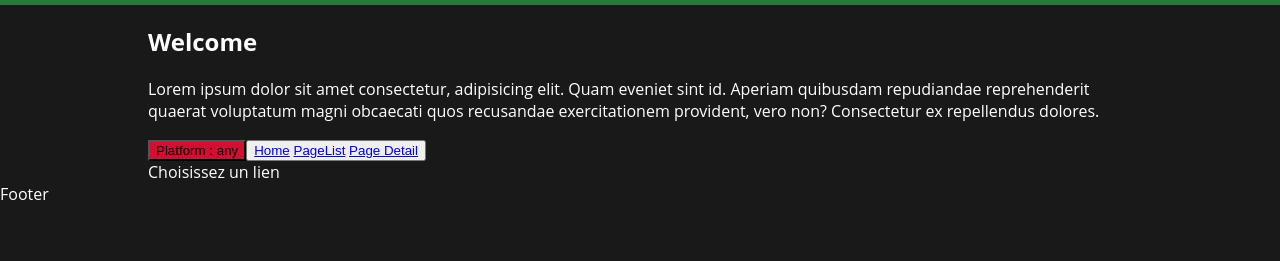
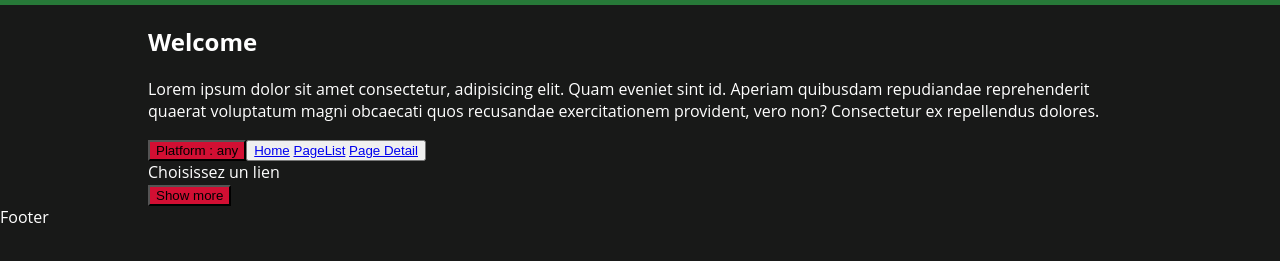
Before and after one commit to nburd01/22.05.03-RAWG-project, a website built with webpack: page index.html in a window 1280 px wide. Shown: the part 115-376 px from the top of the page. Built offline with Linux system fonts and the light colour scheme.

Commit message:
Show 9 games

```diff
--- a/index.html
+++ b/index.html
@@ -44,7 +44,9 @@
                 <a href="#pagedetail">Page Detail</a>
         </div>
         <section id="pageContent">Choisissez un lien</section>
-        <div class="show-more"></div>
+        <div class="show-more">
+            <button class="button">Show more</button>
+        </div>
     </div>
 </section>
 <footer>Footer</footer>
--- a/package.json
+++ b/package.json
@@ -28,6 +28,7 @@
   "dependencies": {
     "bootstrap": "^5.1.3",
     "dayjs": "^1.11.1",
+    "debug": "^4.3.4",
     "jquery": "^3.6.0",
     "libraries": "^0.0.3",
     "popper.js": "^1.16.1"
--- a/src/index.js
+++ b/src/index.js
@@ -17,3 +17,4 @@ const callRoute = () => {
 
 window.addEventListener('hashchange', () => callRoute());
 window.addEventListener('DOMContentLoaded', () => callRoute());
+console.log('- index js')
--- a/src/js/Home.js
+++ b/src/js/Home.js
@@ -3,3 +3,4 @@ const Home = (argument = '') => {
 };
 
 export { Home };
+console.log('- Home js')
--- a/src/js/PageDetail.js
+++ b/src/js/PageDetail.js
@@ -35,11 +35,11 @@ const PageDetail = (argument) => {
         </div>
       </section>
     `;
-
-    preparePage();
+    preparePage()
   };
 
   render();
 };
 
 export {PageDetail};
+console.log('- PageDetail')
--- a/src/js/PageList.js
+++ b/src/js/PageList.js
@@ -18,6 +18,7 @@ const PageList = (argument = '') => {
       resultsContainer.innerHTML = resultsContent.join("\n");
     };
 
+
     const fetchList = (url, argument) => {
       const finalURL = argument ? `${url}&search=${argument}` : url;
       fetch(finalURL)
@@ -27,7 +28,7 @@ const PageList = (argument = '') => {
         });
     };
 
-    fetchList(`https://api.rawg.io/api/games?key=${APIKey}`, cleanedArgument);
+    fetchList(`https://api.rawg.io/api/games?key=${APIKey}&page_size=9`, cleanedArgument);
   };
 
   const render = () => {
@@ -45,3 +46,4 @@ const PageList = (argument = '') => {
 
 
 export { PageList };
+console.log('- PageList')
--- a/src/js/routes.js
+++ b/src/js/routes.js
@@ -9,3 +9,5 @@ const routes = {
 };
 
 export {routes};
+
+console.log('- routes')
```
Also changed, not shown: dist/bundle.js, 1 other file.
